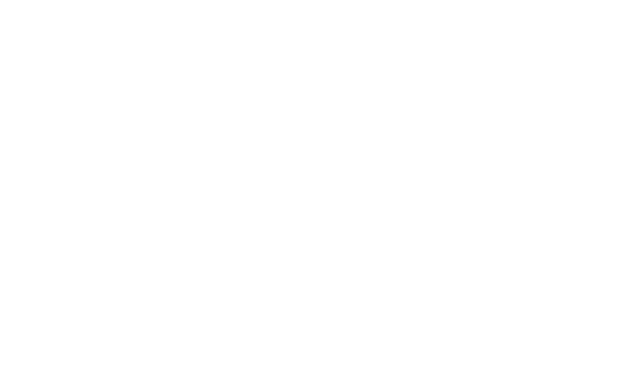
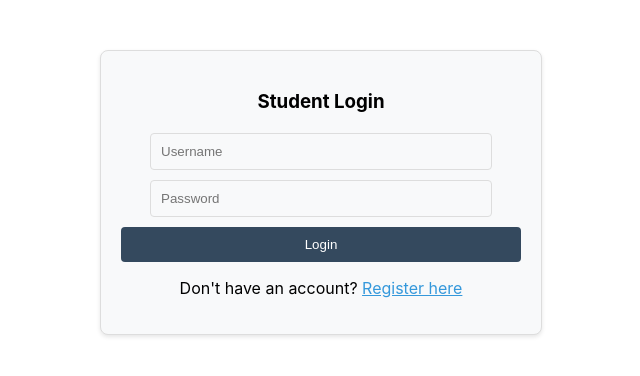
Before and after one commit to Tarek-Al-Khatib/fact-attack, a React (Create React App) app in the folder frontend/: page / in a window 1280 px wide. Before the commit this address had no page. Shown: the top 376 px of the page, without its empty margins (319-959 px from the left). Built offline with nearby package versions, Linux system fonts and the light colour scheme.

Commit message:
Added auth to the routes and fixed it

```diff
--- a/frontend/src/App.js
+++ b/frontend/src/App.js
@@ -3,12 +3,14 @@ import "./App.css";
 import { BrowserRouter, Route, Routes } from "react-router-dom";
 import QuizzesDashboard from "./pages/QuizzesDashboard";
 import QuizProvider from "./context/QuizContext";
+import Auth from "./pages/Auth/Auth";
 
 function App() {
   return (
     <QuizProvider>
       <BrowserRouter>
         <Routes>
+          <Route path="/" element={<Auth />} />
           <Route path="/quiz" element={<QuizzesDashboard />} />
         </Routes>
       </BrowserRouter>
--- a/frontend/src/pages/Auth/Auth.jsx
+++ b/frontend/src/pages/Auth/Auth.jsx
@@ -9,14 +9,13 @@ const Auth = () => {
   const navigate = useNavigate();
 
   const [formState, setFormState] = useState({
-    name: "",
-    email: "",
+    username: "",
     password: "",
     confirmPassword: "",
   });
 
   const [loginState, setLoginState] = useState({
-    email: "",
+    username: "",
     password: "",
   });
 
@@ -36,8 +35,7 @@ const Auth = () => {
     e.preventDefault();
 
     if (
-      !formState.name ||
-      !formState.email ||
+      !formState.username ||
       !formState.password ||
       !formState.confirmPassword
     ) {
@@ -57,15 +55,13 @@ const Auth = () => {
       const response = await axios.post(
         "http://127.0.0.1:8000/api/auth/register",
         {
-          name: formState.name,
+          username: formState.username,
           password: formState.password,
-          password_confirmation: formState.confirmPassword,
-          email: formState.email,
         }
       );
 
-      const user = response.data;
-      console.log(user);
+      console.log(response.data);
+      setSignup(false);
     } catch (error) {
       setError("Error: Unable to register.");
       console.error(error);
@@ -75,7 +71,7 @@ const Auth = () => {
   const handleLogin = async (e) => {
     e.preventDefault();
 
-    if (!loginState.email || !loginState.password) {
+    if (!loginState.username || !loginState.password) {
       setError("All fields are required.");
       return;
     }
@@ -84,20 +80,16 @@ const Auth = () => {
       const response = await axios.post(
         "http://127.0.0.1:8000/api/auth/login",
         {
-          email: loginState.email,
+          username: loginState.username,
           password: loginState.password,
         }
       );
-      const { access_token, username, email } = response.data;
-    localStorage.setItem("token", access_token);
-    localStorage.setItem(
-      "user",
-      JSON.stringify({ username, email })
-    );
+      const { access_token, user } = response.data;
+      localStorage.setItem("token", access_token);
 
-    navigate("/layout");
+      navigate("/layout");
 
-    console.log("User logged in:", response.data);
+      console.log("User logged in:", response.data);
     } catch (error) {
       setError("Error: Unable to log in.");
       console.error(error);
@@ -112,15 +104,8 @@ const Auth = () => {
           <input
             type="text"
             name="name"
-            placeholder="Full Name"
-            value={formState.name}
-            onChange={handleInputChange}
-          />
-          <input
-            type="email"
-            name="email"
-            placeholder="Email Address"
-            value={formState.email}
+            placeholder="Username"
+            value={formState.username}
             onChange={handleInputChange}
           />
           <input
@@ -155,10 +140,10 @@ const Auth = () => {
       ) : (
         <form onSubmit={handleLogin}>
           <input
-            type="email"
-            name="email"
-            placeholder="Email"
-            value={loginState.email}
+            type="text"
+            name="username"
+            placeholder="Username"
+            value={loginState.username}
             onChange={handleInputChange}
           />
           <input
```
